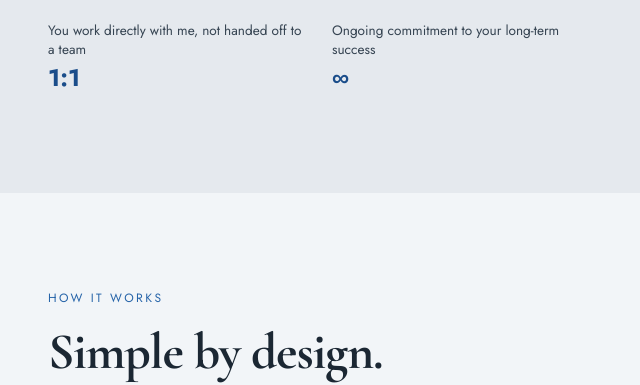
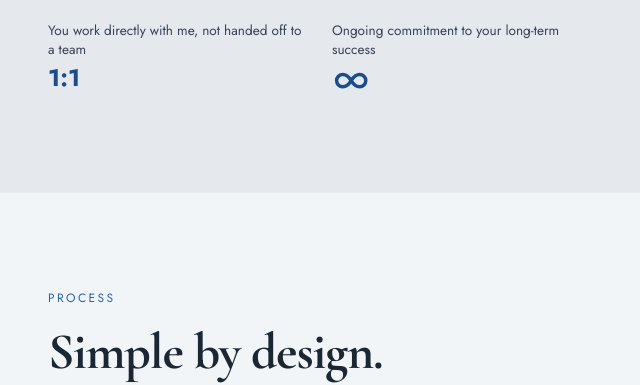
Before and after one commit to New-Reality-Interactive/new-reality-interactive, a plain HTML site: page index.html in a window 1280 px wide. Shown: the part 2372-2757 px from the top of the page, 0-640 px from the left. Drawn offline with nearby package versions, Linux system fonts and the light colour scheme.

```diff
--- a/index.html
+++ b/index.html
@@ -141,7 +141,7 @@
 
       <section id="services" aria-labelledby="services-heading">
          <div class="reveal">
-            <p class="section-label" aria-hidden="true">What I Do</p>
+            <p class="section-label" aria-hidden="true">Services</p>
             <h2 class="section-title" id="services-heading">Technology that works<br>as hard as you do.</h2>
             <p class="section-body">Whether you need something built from scratch or just need someone to help you
                navigate the options, I bring deep technical experience with a clear focus on your business goals.</p>
@@ -193,8 +193,9 @@
                   </div>
                   <div class="about-stat-block">
                      <dt class="about-stat-label">I build the whole thing, no extra vendors needed</dt>
-                     <dd class="about-stat-num">A <svg xmlns="http://www.w3.org/2000/svg" viewBox="0 0 24 24" fill="none"
-                           stroke="var(--accent-dark)" stroke-width="2.5" stroke-linecap="round" stroke-linejoin="round" aria-hidden="true"
+                     <dd class="about-stat-num">A <svg xmlns="http://www.w3.org/2000/svg" viewBox="0 0 24 24"
+                           fill="none" stroke="var(--accent-dark)" stroke-width="2.5" stroke-linecap="round"
+                           stroke-linejoin="round" aria-hidden="true"
                            style="width:1em;height:1em;vertical-align:middle;">
                            <line x1="5" y1="12" x2="19" y2="12" />
                            <polyline points="13 6 19 12 13 18" />
@@ -206,7 +207,13 @@
                   </div>
                   <div class="about-stat-block">
                      <dt class="about-stat-label">Ongoing commitment to your long-term success</dt>
-                     <dd class="about-stat-num" aria-label="Ongoing">&#8734;</dd>
+                     <dd class="about-stat-num" aria-label="Ongoing"><svg xmlns="http://www.w3.org/2000/svg"
+                           viewBox="0 0 50 24" fill="none" stroke="currentColor" stroke-width="4.5"
+                           stroke-linecap="round" stroke-linejoin="round" aria-hidden="true"
+                           style="width:1.6em;height:0.8em;vertical-align:middle;">
+                           <path d="M25 12c-3-5-7-8-11-8a8 8 0 0 0 0 16c4 0 8-3 11-8z" />
+                           <path d="M25 12c3 5 7 8 11 8a8 8 0 0 0 0-16c-4 0-8 3-11 8z" />
+                        </svg></dd>
                   </div>
                </dl>
             </div>
@@ -220,7 +227,7 @@
 
       <section id="process" aria-labelledby="process-heading">
          <div class="reveal">
-            <p class="section-label" aria-hidden="true">How It Works</p>
+            <p class="section-label" aria-hidden="true">Process</p>
             <h2 class="section-title" id="process-heading">Simple by design.</h2>
             <p class="section-body">Working together is straightforward. Here's what to expect.</p>
          </div>
```
Also changed, not shown: css/styles.css (indentation only).
